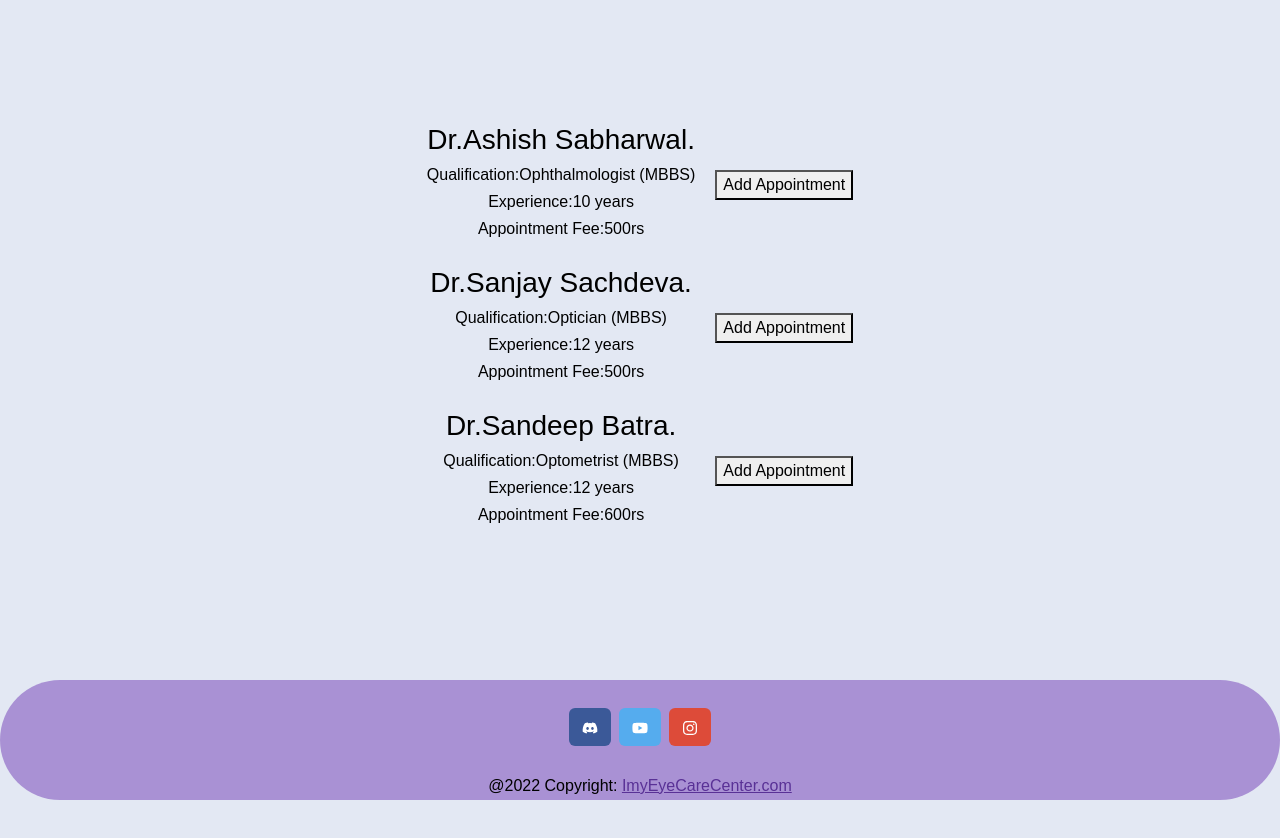
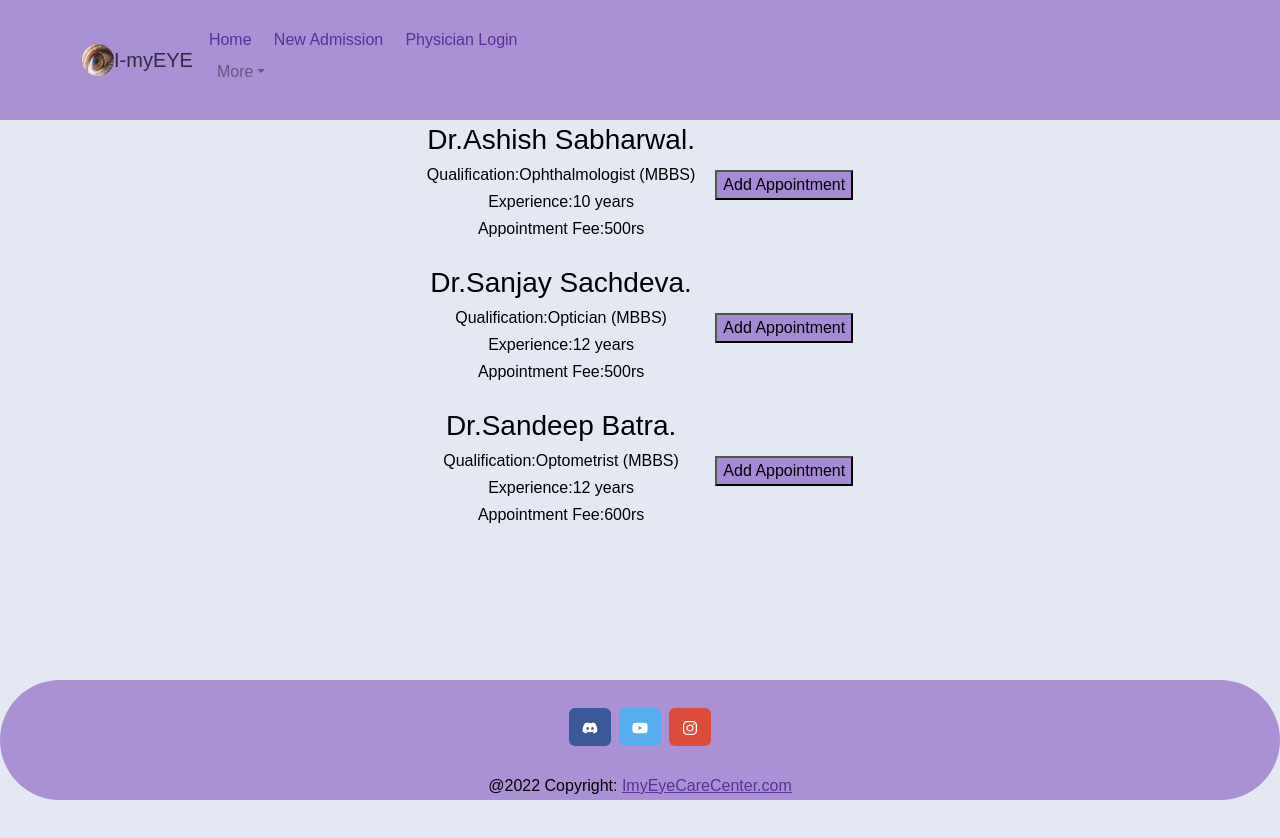
Before and after one commit to pilot-satyam/MedicalProject, a React (Create React App) app in the folder MedicalProjects/frontend/: page /doctor in a window 1280 px wide. Shown: the top 838 px of the page. Built offline with nearby package versions, Linux system fonts and the light colour scheme.

Commit message:
services added

```diff
--- a/MedicalProjects/frontend/src/pages/DoctorList/List.js
+++ b/MedicalProjects/frontend/src/pages/DoctorList/List.js
@@ -1,11 +1,13 @@
 import React from 'react'
 import Doctor from '../DoctorList/Doctor'
-
+import Base from "../../Components/Base"
 import { Link } from 'react-router-dom';
+import '../../Style/Global.css';
 
 function List() {
   return (
     <div>
+    <Base>
       <table className="centerTable mt-5 mb-5 striped bordered hover">
         <tr>
             <td>
@@ -13,7 +15,7 @@ function List() {
             </td>
             <td>
                 <Link to ="/showAppointment">
-                    <button>Add Appointment</button>
+                    <button className='button'>Add Appointment</button>
                 </Link>
             </td>
         </tr>
@@ -23,7 +25,7 @@ function List() {
             </td>
             <td>
                 <Link to ="/showAppointment">
-                    <button>Add Appointment</button>
+                    <button className='button'>Add Appointment</button>
                 </Link>
             </td>
         </tr>
@@ -33,11 +35,12 @@ function List() {
             </td>
             <td>
                 <Link to ="/showAppointment">
-                    <button>Add Appointment</button>
+                    <button className='button'>Add Appointment</button>
                 </Link>
             </td>
         </tr>
       </table>
+    </Base>
     </div>
   )
 }
```
